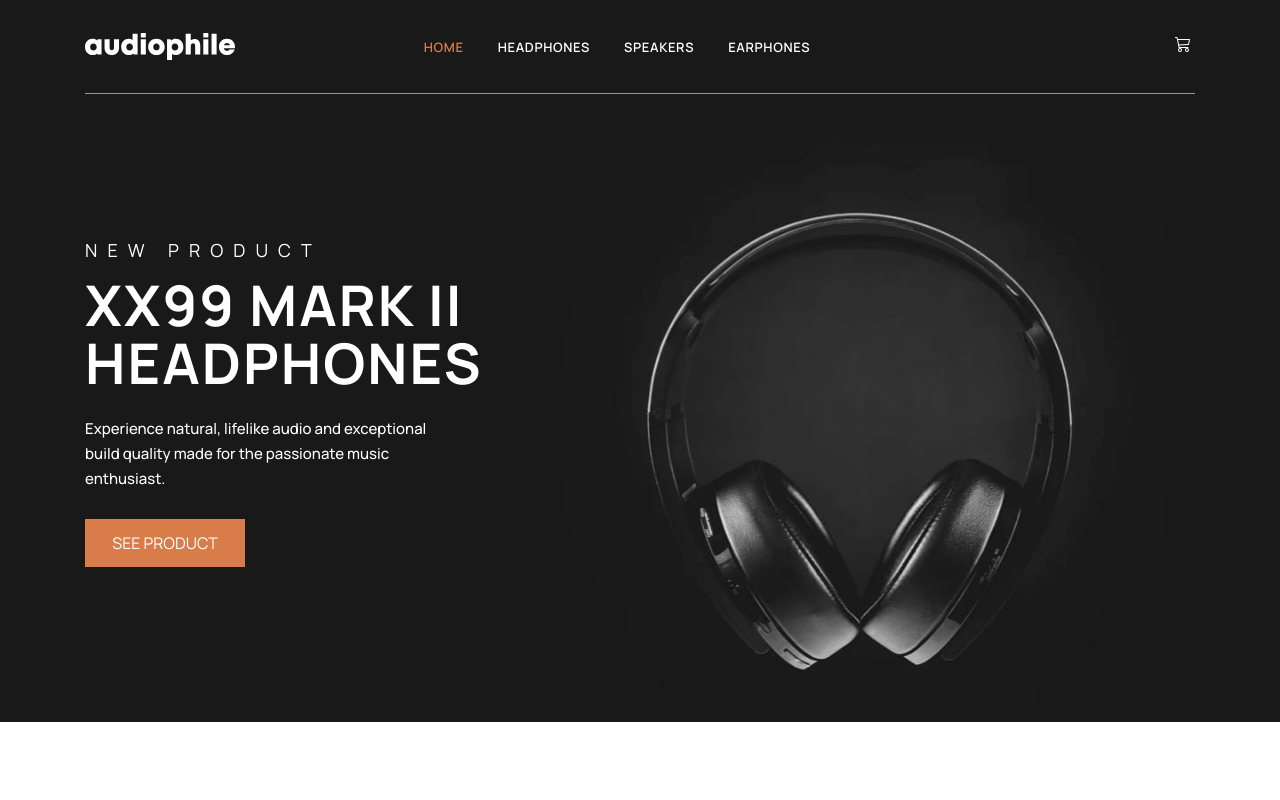
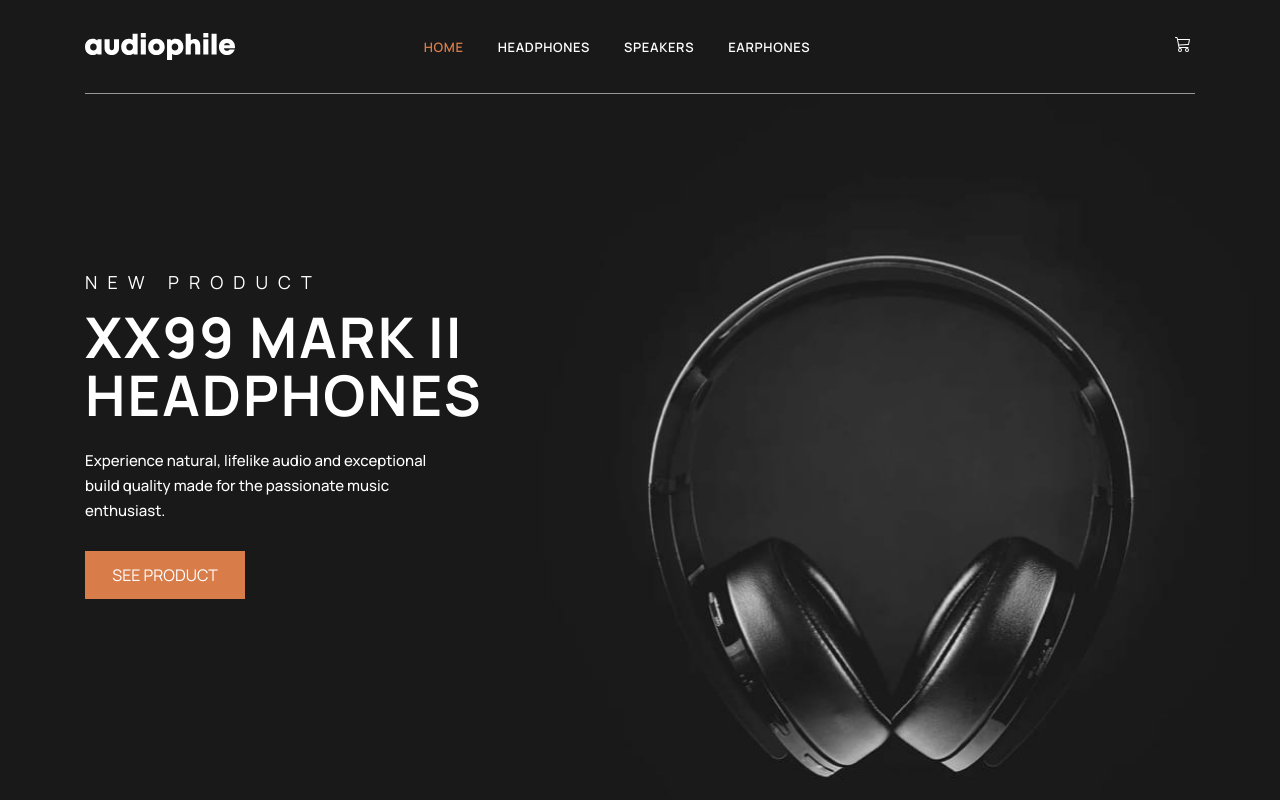
Before and after one commit to mrvicthor/audiophile-ecommerce, a Next.js app: page / in a window 1280 px wide. Shown: the top 800 px of the page. Built offline with nearby package versions, Linux system fonts and the light colour scheme.

Commit message:
updated banner

```diff
--- a/components/banner/index.tsx
+++ b/components/banner/index.tsx
@@ -8,8 +8,8 @@ const Banner = () => {
   const router = useRouter();
   const isInView = useInView(ref, { once: true });
   return (
-    <motion.section ref={ref} className="h-[510px] md:h-[639px] lg:h-[632px]">
-      <div className="px-6 banner bg-[url('/images/image-header.jpg')] bg-no-repeat bg-cover h-full md:bg-[url('/images/image-header-tablet.jpg')] lg:bg-[url('/images/image-hero.jpg')] ">
+    <motion.section ref={ref} className="h-[510px] md:h-[639px] lg:h-[740px]">
+      <div className="px-6 banner bg-[url('/images/image-header.jpg')] bg-no-repeat bg-cover h-full md:bg-[url('/images/image-header-tablet.jpg')] lg:bg-[url('/images/image-hero.jpg')] py-8">
         <div className="max-w-[328px]  flex flex-col items-center mx-auto pt-[7.5rem] md:pt-36 md:max-w-[379px] lg:items-start lg:max-w-[69.364rem] lg:mx-auto">
           <h1
             style={{
--- a/styles/globals.css
+++ b/styles/globals.css
@@ -168,7 +168,7 @@
   }
   @media (min-width: 1024px) {
     .banner {
-      background-position: center 144%;
+      background-position: center 80%;
     }
     .footer_text {
       width: 33.75rem;
```
